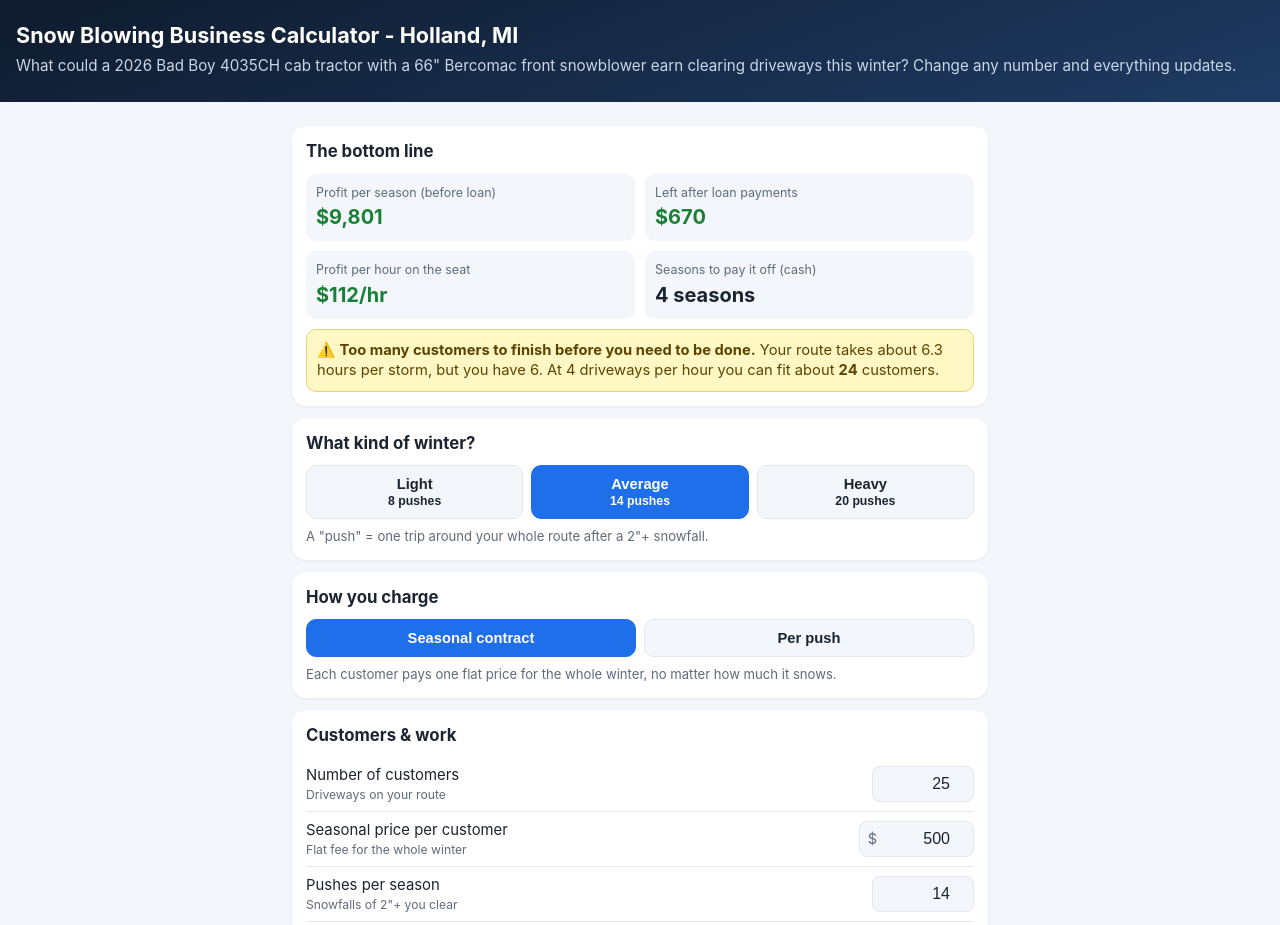
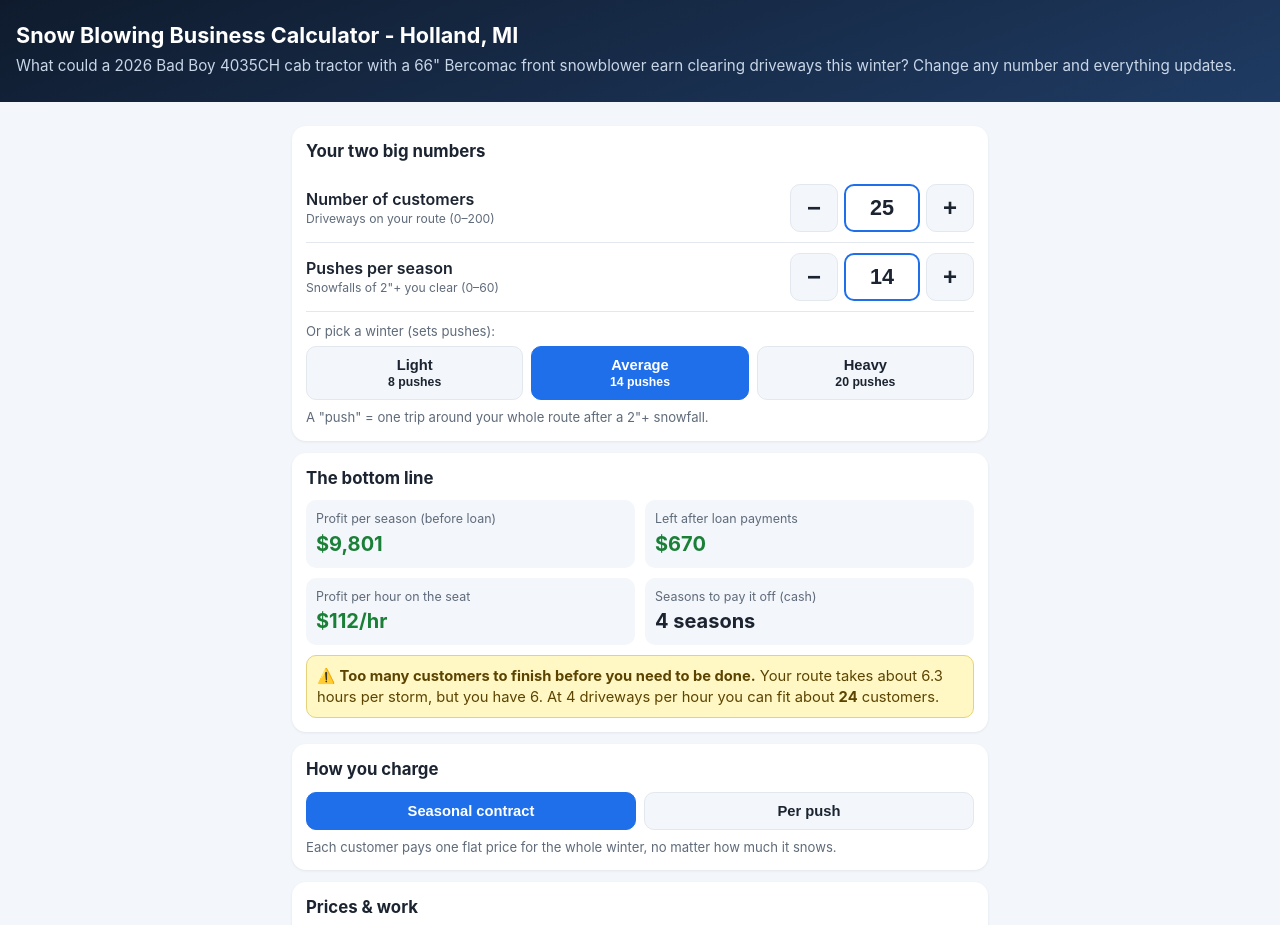
Before and after one commit to boverway/snow-calc, a plain HTML site: page index.html in a window 1280 px wide. Shown: the top 925 px of the page. Drawn offline with Linux system fonts and the light colour scheme.

Commit message:
Editable customers and pushes

```diff
--- a/index.html
+++ b/index.html
@@ -49,6 +49,17 @@ ul.tips li{margin:6px 0}
 .reset{background:none;border:0;color:var(--accent);font-size:.9rem;text-decoration:underline;cursor:pointer;padding:0}
 footer{text-align:center;color:var(--muted);font-size:.78rem;padding:10px 16px 30px}
 .hidden{display:none}
+.stepper{display:flex;align-items:center;justify-content:space-between;gap:10px;padding:10px 0;border-bottom:1px solid var(--line)}
+.stepper label{flex:1;font-size:1rem;font-weight:600}
+.stepper small{display:block;color:var(--muted);font-size:.76rem;font-weight:400}
+.stepctl{display:flex;align-items:center;gap:6px}
+.stepctl input{width:76px;height:48px;font-size:1.35rem;font-weight:700;text-align:center;border:2px solid var(--accent);border-radius:10px;background:#fff;color:var(--ink)}
+.stepctl input::-webkit-outer-spin-button,.stepctl input::-webkit-inner-spin-button{-webkit-appearance:none;margin:0}
+.stepctl input{-moz-appearance:textfield;appearance:textfield}
+.stepctl input:focus{outline:3px solid #9cc3ff}
+.sbtn{width:48px;height:48px;border-radius:10px;border:1px solid var(--line);background:var(--soft);font-size:1.5rem;font-weight:700;color:var(--ink);cursor:pointer;touch-action:manipulation}
+.sbtn:active{background:#dde6f2}
+
 </style>
 </head>
 <body>
@@ -57,6 +68,33 @@ footer{text-align:center;color:var(--muted);font-size:.78rem;padding:10px 16px 3
   <p>What could a 2026 Bad Boy 4035CH cab tractor with a 66" Bercomac front snowblower earn clearing driveways this winter? Change any number and everything updates.</p>
 </header>
 <main>
+
+<section class="card" id="mainInputs">
+  <h2>Your two big numbers</h2>
+  <div class="stepper">
+    <label for="customers">Number of customers<small>Driveways on your route (0–200)</small></label>
+    <div class="stepctl">
+      <button type="button" class="sbtn" data-t="customers" data-d="-1" aria-label="Fewer customers">&minus;</button>
+      <input type="number" id="customers" min="0" max="200" step="1" inputmode="numeric" pattern="[0-9]*">
+      <button type="button" class="sbtn" data-t="customers" data-d="1" aria-label="More customers">+</button>
+    </div>
+  </div>
+  <div class="stepper">
+    <label for="pushes">Pushes per season<small>Snowfalls of 2"+ you clear (0–60)</small></label>
+    <div class="stepctl">
+      <button type="button" class="sbtn" data-t="pushes" data-d="-1" aria-label="Fewer pushes">&minus;</button>
+      <input type="number" id="pushes" min="0" max="60" step="1" inputmode="numeric" pattern="[0-9]*">
+      <button type="button" class="sbtn" data-t="pushes" data-d="1" aria-label="More pushes">+</button>
+    </div>
+  </div>
+  <p style="font-size:.82rem;color:var(--muted);margin:10px 0 6px">Or pick a winter (sets pushes):</p>
+  <div class="btns" id="scen">
+    <button class="btn" data-p="8">Light<br><small>8 pushes</small></button>
+    <button class="btn" data-p="14">Average<br><small>14 pushes</small></button>
+    <button class="btn" data-p="20">Heavy<br><small>20 pushes</small></button>
+  </div>
+  <p style="font-size:.82rem;color:var(--muted);margin:8px 0 0">A "push" = one trip around your whole route after a 2"+ snowfall.</p>
+</section>
 
 <section class="card" id="results">
   <h2>The bottom line</h2>
@@ -70,16 +108,6 @@ footer{text-align:center;color:var(--muted);font-size:.78rem;padding:10px 16px 3
 </section>
 
 <section class="card">
-  <h2>What kind of winter?</h2>
-  <div class="btns" id="scen">
-    <button class="btn" data-p="8">Light<br><small>8 pushes</small></button>
-    <button class="btn" data-p="14">Average<br><small>14 pushes</small></button>
-    <button class="btn" data-p="20">Heavy<br><small>20 pushes</small></button>
-  </div>
-  <p style="font-size:.82rem;color:var(--muted);margin:8px 0 0">A "push" = one trip around your whole route after a 2"+ snowfall.</p>
-</section>
-
-<section class="card">
   <h2>How you charge</h2>
   <div class="btns" id="mode">
     <button class="btn" data-m="seasonal">Seasonal contract</button>
@@ -89,11 +117,9 @@ footer{text-align:center;color:var(--muted);font-size:.78rem;padding:10px 16px 3
 </section>
 
 <section class="card">
-  <h2>Customers &amp; work</h2>
-  <div class="row"><label>Number of customers<small>Driveways on your route</small></label><div class="inp"><input type="number" id="customers" min="0" step="1" inputmode="numeric"></div></div>
+  <h2>Prices &amp; work</h2>
   <div class="row" id="r_seasonal"><label>Seasonal price per customer<small>Flat fee for the whole winter</small></label><div class="inp"><span>$</span><input type="number" id="seasonal" min="0" step="10" inputmode="decimal"></div></div>
   <div class="row" id="r_push"><label>Price per push<small>Charged every time you clear it</small></label><div class="inp"><span>$</span><input type="number" id="push" min="0" step="5" inputmode="decimal"></div></div>
-  <div class="row"><label>Pushes per season<small>Snowfalls of 2"+ you clear</small></label><div class="inp"><input type="number" id="pushes" min="0" step="1" inputmode="numeric"></div></div>
   <div class="row"><label>Driveways per hour<small>Includes driving between them <span class="tag">estimate</span></small></label><div class="inp"><input type="number" id="dph" min="0.5" step="0.5" inputmode="decimal"></div></div>
   <div class="row"><label>Hours available per storm<small>Before you need to be at school/work</small></label><div class="inp"><input type="number" id="hoursAvail" min="0" step="0.5" inputmode="decimal"><span>hr</span></div></div>
 </section>
@@ -208,6 +234,8 @@ footer{text-align:center;color:var(--muted);font-size:.78rem;padding:10px 16px 3
       try{location.hash.slice(1).split("&").forEach(function(kv){var p=kv.split("=");var k=decodeURIComponent(p[0]),v=decodeURIComponent(p[1]||"");if(k in DEFAULTS){s[k]=(k==="mode")?v:parseFloat(v);}});}catch(e){}
     }
     if(s.mode!=="push")s.mode="seasonal";
+    s.customers=Math.min(200,Math.max(0,Math.round(n(s.customers))));
+    s.pushes=Math.min(60,Math.max(0,Math.round(n(s.pushes))));
     return s;
   }
   function save(){
@@ -286,7 +314,14 @@ footer{text-align:center;color:var(--muted);font-size:.78rem;padding:10px 16px 3
   function fillInputs(){fields.forEach(function(f){$(f).value=state[f];});}
 
   state=load();fillInputs();
-  fields.forEach(function(f){$(f).addEventListener("input",function(e){state[f]=n(e.target.value);render();save();});});
+  var LIM={customers:[0,200],pushes:[0,60]};
+  function clampInt(f,v){var L=LIM[f];v=Math.round(n(v));return Math.min(L[1],Math.max(L[0],v));}
+  fields.forEach(function(f){$(f).addEventListener("input",function(e){
+    if(LIM[f]){ if(e.target.value==="")return; var c=clampInt(f,e.target.value); state[f]=c; if(n(e.target.value)!==c)e.target.value=c; }
+    else state[f]=n(e.target.value);
+    render();save();});});
+  Object.keys(LIM).forEach(function(f){$(f).addEventListener("blur",function(e){e.target.value=state[f];});});
+  document.querySelectorAll(".sbtn").forEach(function(b){b.addEventListener("click",function(){var f=b.dataset.t;state[f]=clampInt(f,n(state[f])+n(b.dataset.d));$(f).value=state[f];render();save();});});
   document.querySelectorAll("#mode .btn").forEach(function(b){b.addEventListener("click",function(){state.mode=b.dataset.m;render();save();});});
   document.querySelectorAll("#scen .btn").forEach(function(b){b.addEventListener("click",function(){state.pushes=n(b.dataset.p);$("pushes").value=state.pushes;render();save();});});
   $("resetBtn").addEventListener("click",function(){state=Object.assign({},DEFAULTS);fillInputs();render();save();});
```
